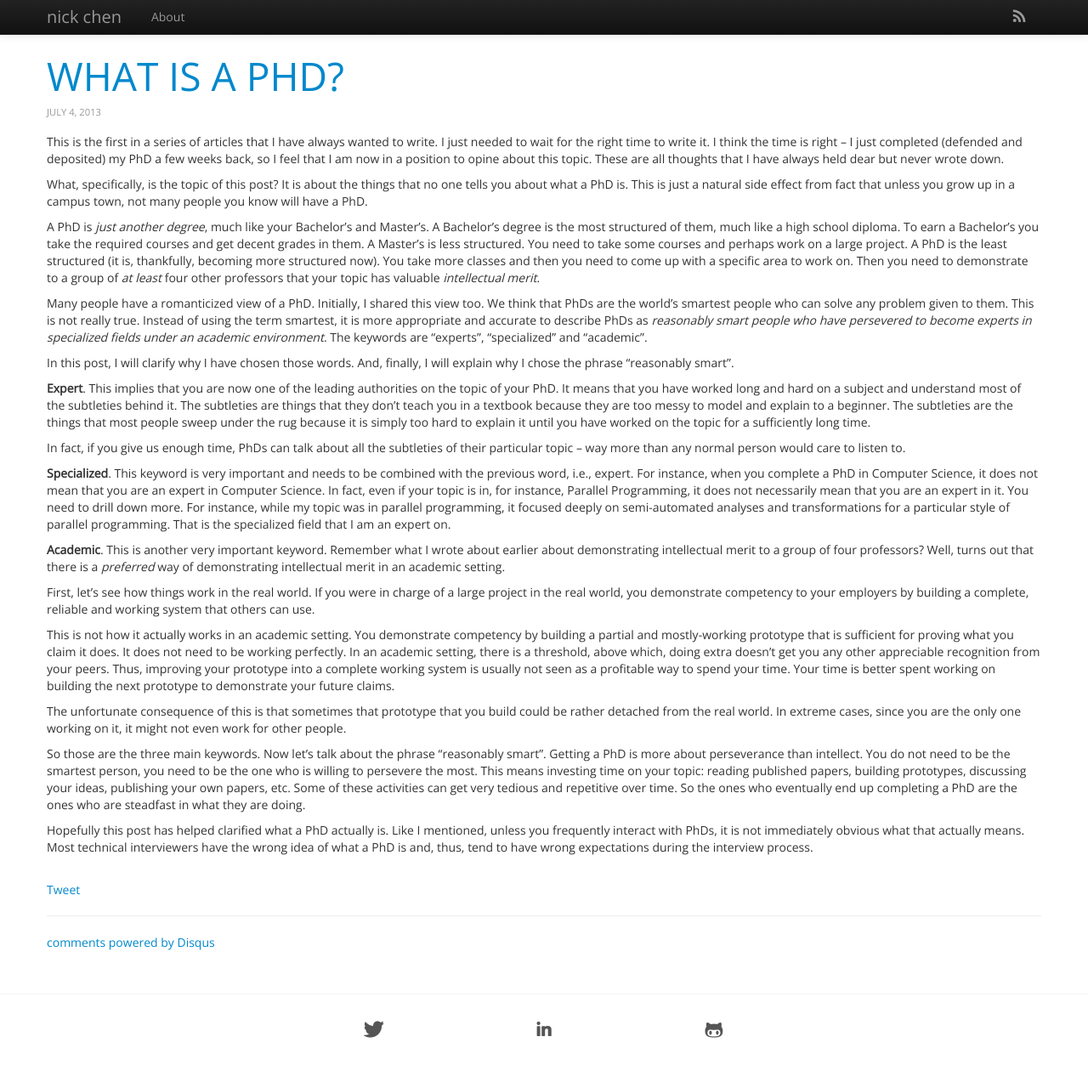
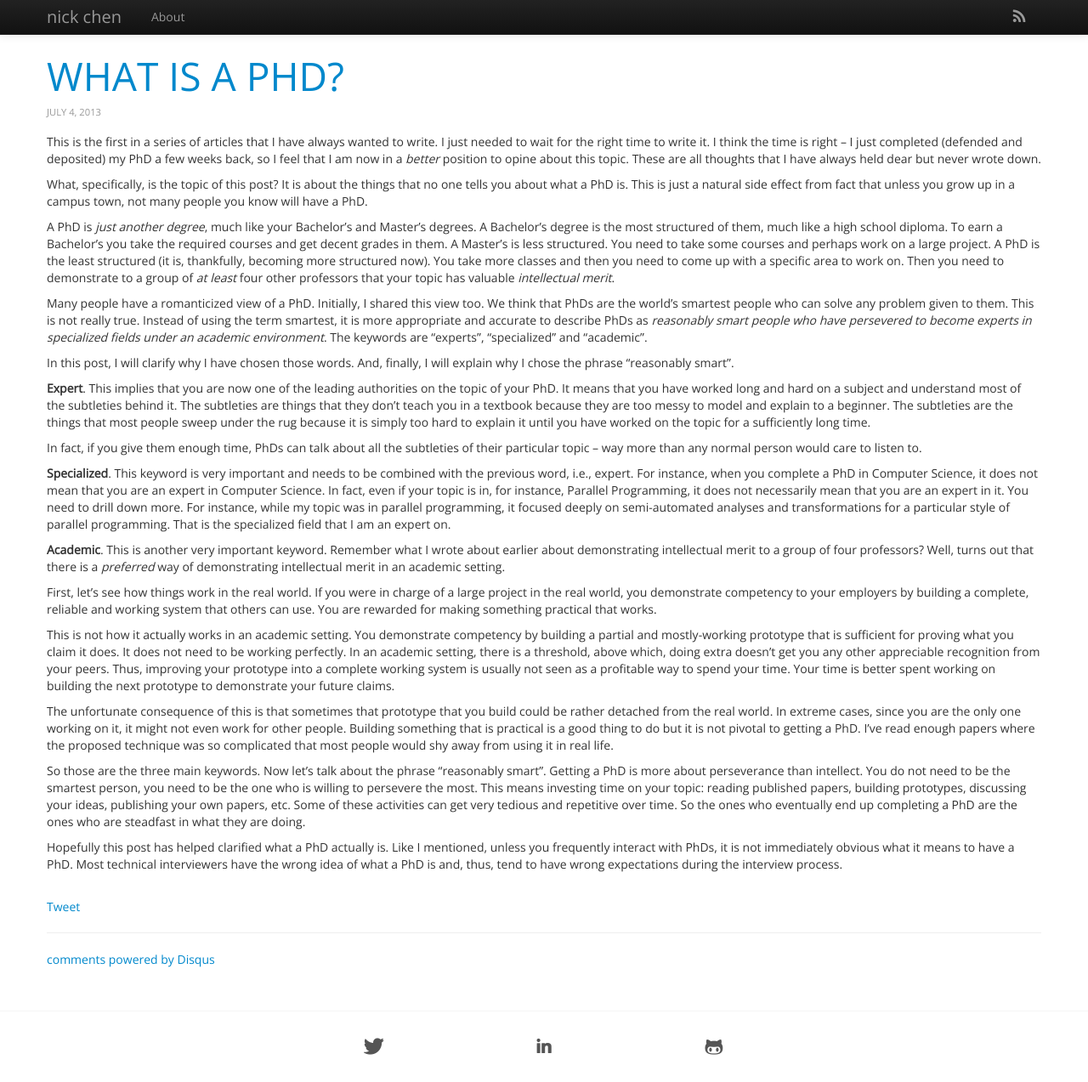
Before and after one commit to vazexqi/vazexqi.github.com, a Jekyll site: the page built from _posts/2013-07-04-what-is-a-phd.md, in a window 1280 px wide and 1273 px high. Shown: the whole window at 85% size. Built offline with Jekyll 4.4.1, drawn with Linux system fonts in a browser that asks for light colours; Markdown is read by kramdown in place of the engine named in the settings; comment, search, counter and statistics services are not loaded.

Commit message:
Clean up language

```diff
--- a/_posts/2013-07-04-what-is-a-phd.md
+++ b/_posts/2013-07-04-what-is-a-phd.md
@@ -7,20 +7,20 @@ categories: [post, phd]
 This is the first in a series of articles that I have always wanted to
 write. I just needed to wait for the right time to write it. I think the
 time is right -- I just completed (defended and deposited) my PhD a few
-weeks back, so I feel that I am now in a position to opine about this
-topic. These are all thoughts that I have always held dear but never
-wrote down.
+weeks back, so I feel that I am now in a _better_ position to opine
+about this topic. These are all thoughts that I have always held dear
+but never wrote down.
 
 What, specifically, is the topic of this post? It is about the things
 that no one tells you about what a PhD is. This is just a natural side
 effect from fact that unless you grow up in a campus town, not many
 people you know will have a PhD.
 
-A PhD is _just another degree_, much like your Bachelor's and Master's.
-A Bachelor's degree is the most structured of them, much like a high
-school diploma. To earn a Bachelor's you take the required courses and
-get decent grades in them. A Master's is less structured. You need to
-take some courses and perhaps work on a large project. A PhD is the
+A PhD is _just another degree_, much like your Bachelor's and Master's
+degrees. A Bachelor's degree is the most structured of them, much like a
+high school diploma. To earn a Bachelor's you take the required courses
+and get decent grades in them. A Master's is less structured.  You need
+to take some courses and perhaps work on a large project. A PhD is the
 least structured (it is, thankfully, becoming more structured now). You
 take more classes and then you need to come up with a specific area to
 work on. Then you need to demonstrate to a group of _at least_ four
@@ -46,7 +46,7 @@ are the things that most people sweep under the rug because it is simply
 too hard to explain it until you have worked on the topic for a
 sufficiently long time.
 
-In fact, if you give us enough time, PhDs can talk about all the
+In fact, if you give them enough time, PhDs can talk about all the
 subtleties of their particular topic -- way more than any normal person
 would care to listen to.
 
@@ -68,7 +68,8 @@ demonstrating intellectual merit in an academic setting.
 First, let's see how things work in the real world. If you were in
 charge of a large project in the real world, you demonstrate competency
 to your employers by building a complete, reliable and working system
-that others can use.
+that others can use. You are rewarded for making something practical
+that works.
 
 This is not how it actually works in an academic setting. You
 demonstrate competency by building a partial and mostly-working
@@ -83,7 +84,10 @@ next prototype to demonstrate your future claims.
 The unfortunate consequence of this is that sometimes that prototype
 that you build could be rather detached from the real world. In extreme
 cases, since you are the only one working on it, it might not even work
-for other people.
+for other people. Building something that is practical is a good thing
+to do but it is not pivotal to getting a PhD. I've read enough papers
+where the proposed technique was so complicated that most people would
+shy away from using it in real life.
 
 So those are the three main keywords. Now let's talk about the phrase
 "reasonably smart". Getting a PhD is more about perseverance than
@@ -97,6 +101,6 @@ what they are doing.
 
 Hopefully this post has helped clarified what a PhD actually is. Like I
 mentioned, unless you frequently interact with PhDs, it is not
-immediately obvious what that actually means. Most technical
+immediately obvious what it means to have a PhD. Most technical
 interviewers have the wrong idea of what a PhD is and, thus, tend to
 have wrong expectations during the interview process.
```
